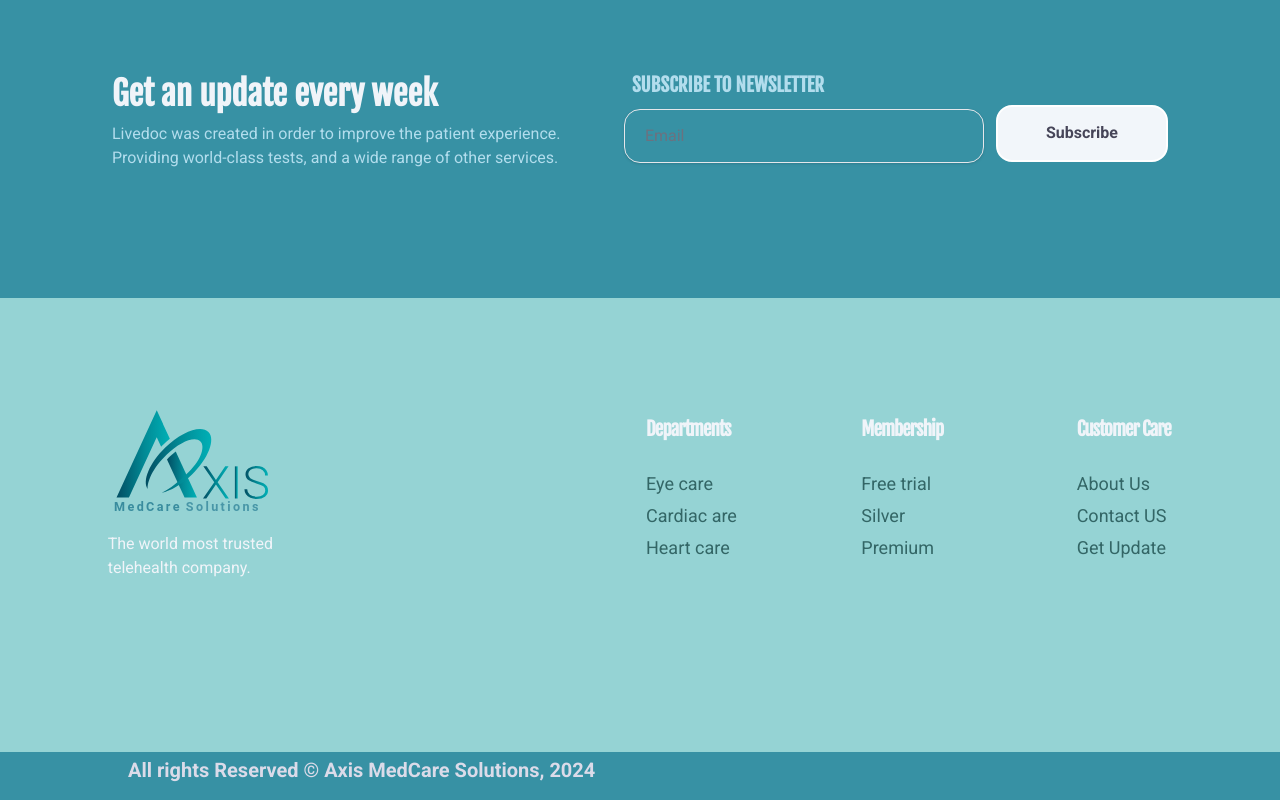
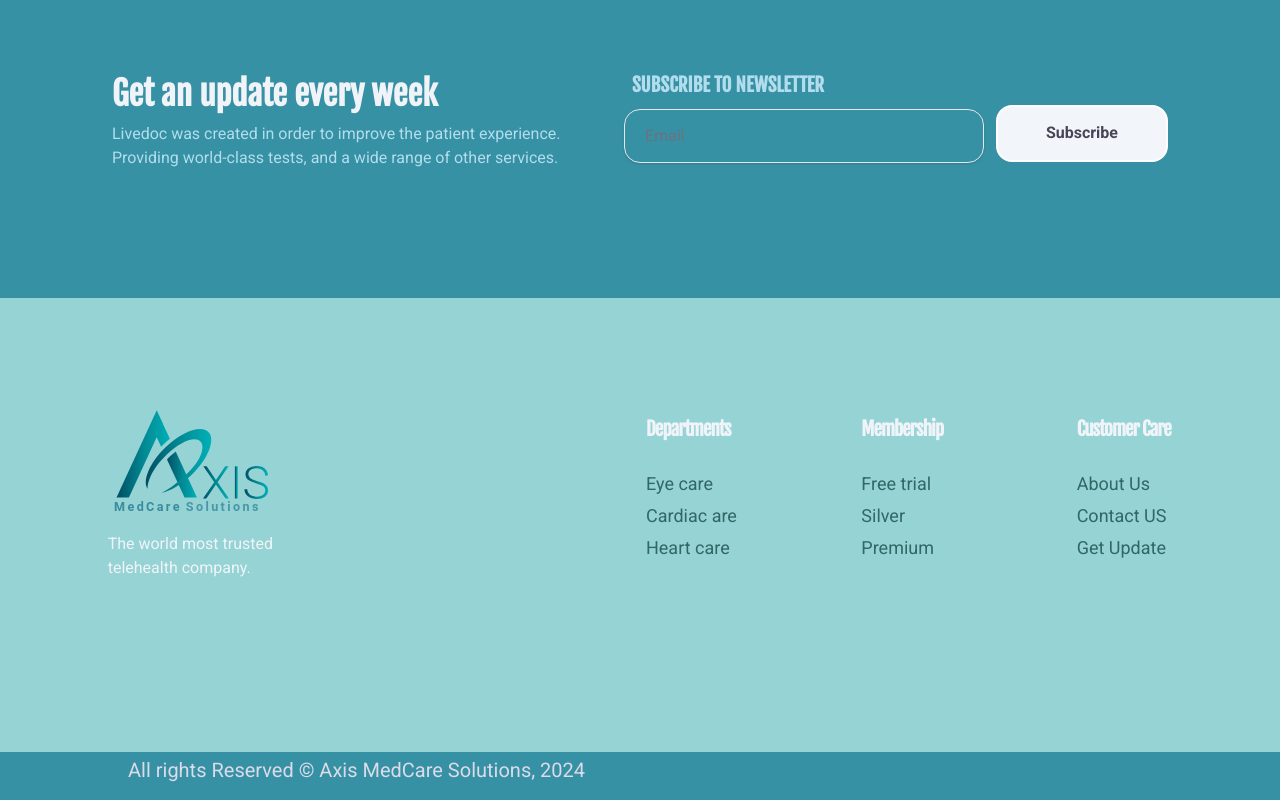
Before and after one commit to Axis-Coding-Solution/axis_madcare, a Next.js app: page / in a window 1280 px wide. Shown: the part 6477-7277 px from the top of the page. Built offline with nearby package versions, Linux system fonts and the light colour scheme.

Commit message:
dynamic page

```diff
--- a/src/app/(routes)/_components/main/footer.tsx
+++ b/src/app/(routes)/_components/main/footer.tsx
@@ -76,7 +76,7 @@ function Footer() {
         <p>All rights Reserved &copy; Axis MedCare Solutions, 2024</p>
       </div> */}
     </div>
-     <div className="bg-[#3791A4] h-12 text-start sm:text-start lg:text-start text-xl p-2 sm:pl-28 lg:pl-0 text-[#dbdbe9] not-italic  font-bold text-[13px] leading-[20px]">
+     <div className="bg-[#3791A4] h-12 text-start sm:text-start lg:text-start text-xl p-2 sm:pl-28 lg:pl-0 text-[#dbdbe9] not-italic text-[13px] leading-[20px]">
      <p className="pl-32">All rights Reserved &copy; Axis MedCare Solutions, 2024</p>
    </div>
    </>
```
